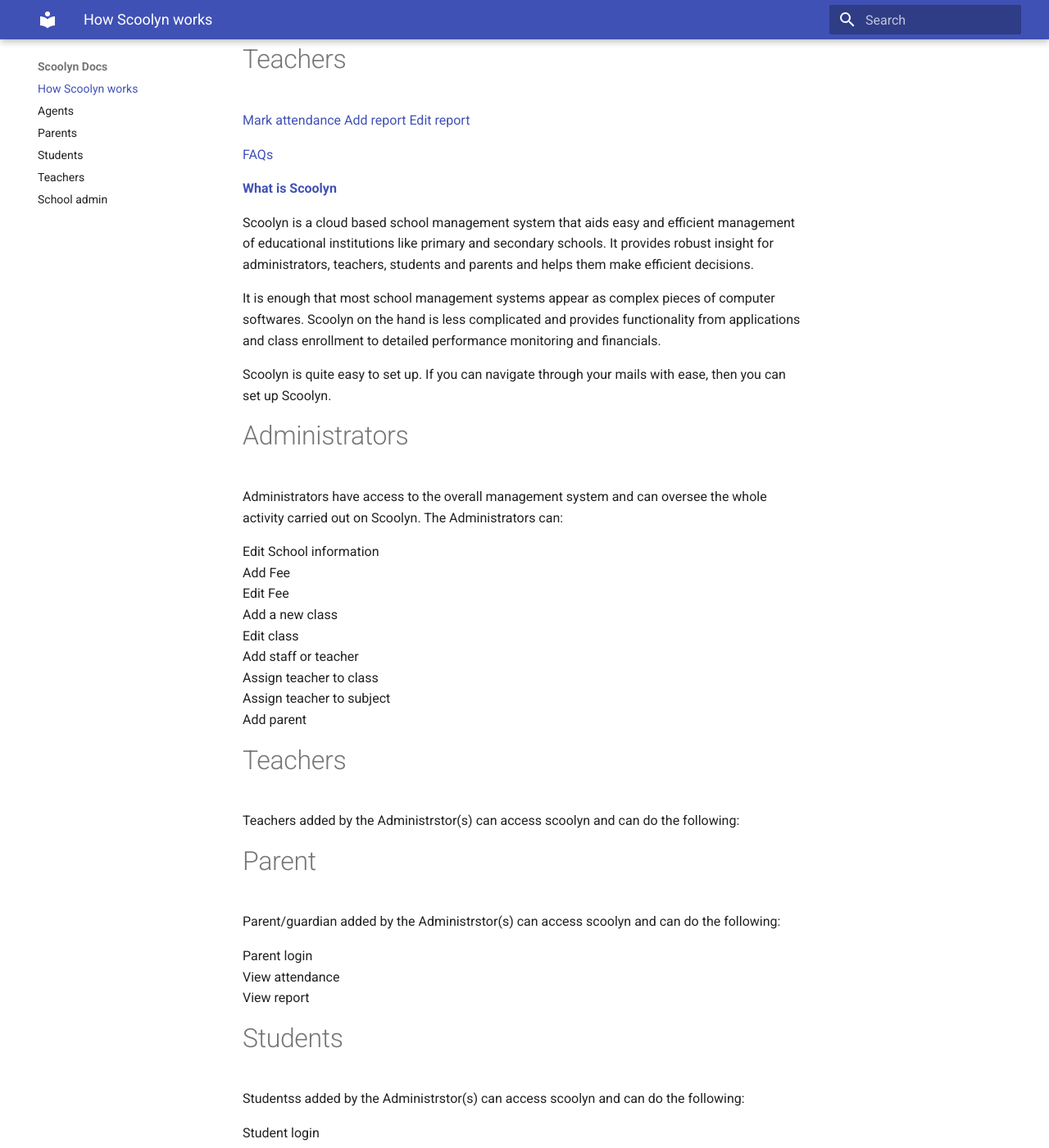
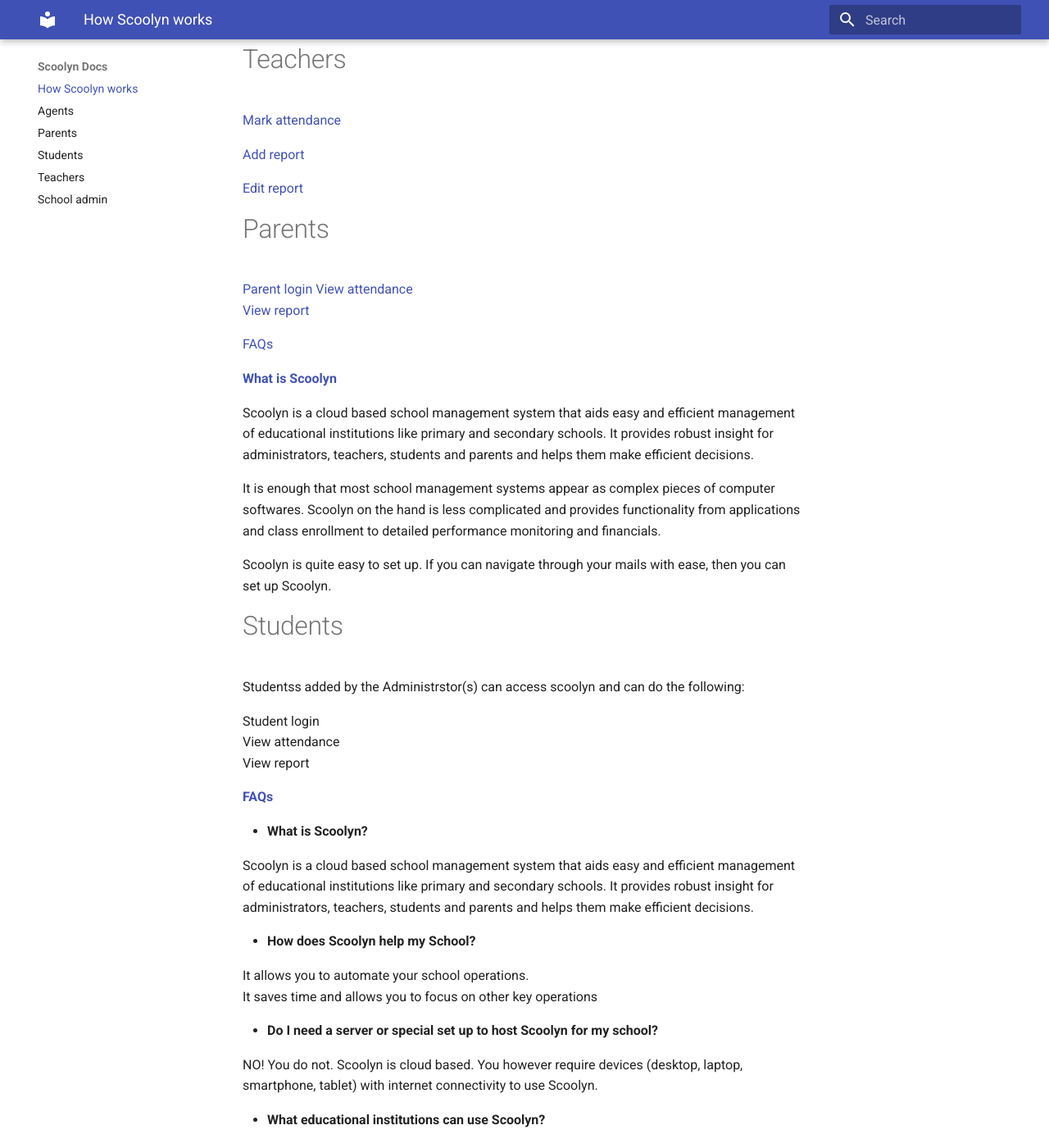
Before and after one commit to digikraaft/docs.scoolyn.com, an MkDocs documentation site: the page built from docs/index.md, in a window 1280 px wide and 1400 px high, scrolled down 676 px. Shown: the whole window at 82% size. Built offline with MkDocs 1.6.1 and Material for MkDocs 9.7.7, drawn with Linux system fonts in a browser that asks for light colours.

Commit message:
Update index.md

```diff
--- a/docs/index.md
+++ b/docs/index.md
@@ -24,10 +24,17 @@ Here you will learn how to navigate through the School management App and learn
 
 # Teachers
 
-[Mark attendance]()
-[Add report]()
-[Edit report]()
+[Mark attendance](https://github.com/digikraaft/docs.scoolyn.com/blob/emma/docs/Teachers.md)
 
+[Add report](https://github.com/digikraaft/docs.scoolyn.com/blob/emma/docs/Teachers.md)
+
+[Edit report](https://github.com/digikraaft/docs.scoolyn.com/blob/emma/docs/Teachers.md)
+
+# Parents
+
+[Parent login]()
+[View  attendance]()
+[View report]()
 
 [FAQs](#FAQs)
 
@@ -42,32 +49,10 @@ Scoolyn is quite easy to set up. If you can navigate through your mails with eas
 
 
 
-# Administrators
-
-Administrators have access to the overall management system and can oversee the whole activity carried out on Scoolyn. The Administrators can:
-
-Edit School information <br>
-Add Fee <br>
-Edit Fee <br>
-Add a new class <br>
-Edit class <br>
-Add staff or teacher <br>
-Assign teacher to class  <br>
-Assign teacher to subject  <br>
-Add parent  <br>
 
 
 
-# Teachers
-Teachers added by the Administrstor(s) can access scoolyn and can do the following:
 
-
-# Parent
-Parent/guardian added by the Administrstor(s) can access scoolyn and can do the following:
-
-Parent login  <br>
-View  attendance  <br>
-View report  <br>
 
 # Students
 Studentss added by the Administrstor(s) can access scoolyn and can do the following:
```
